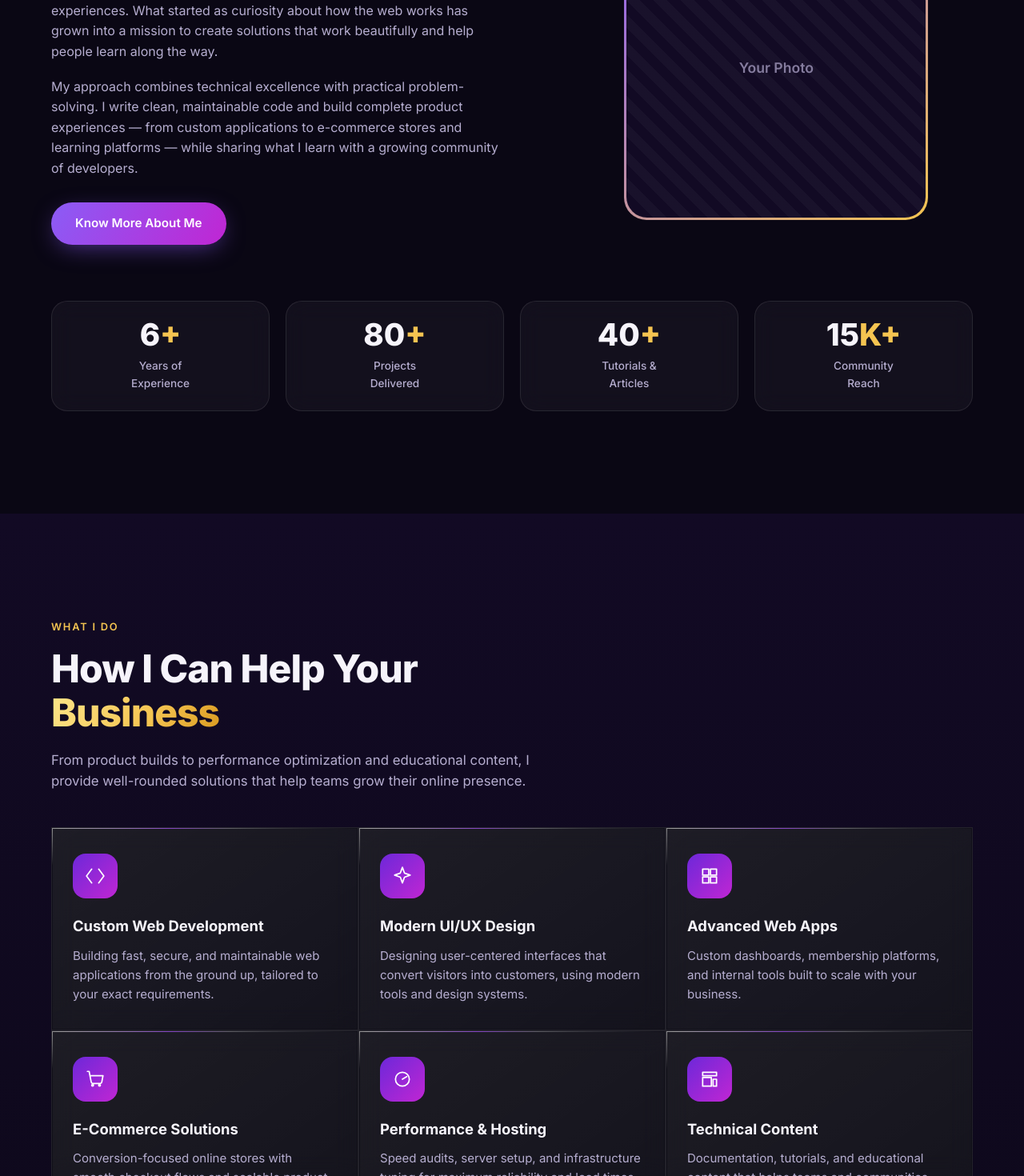
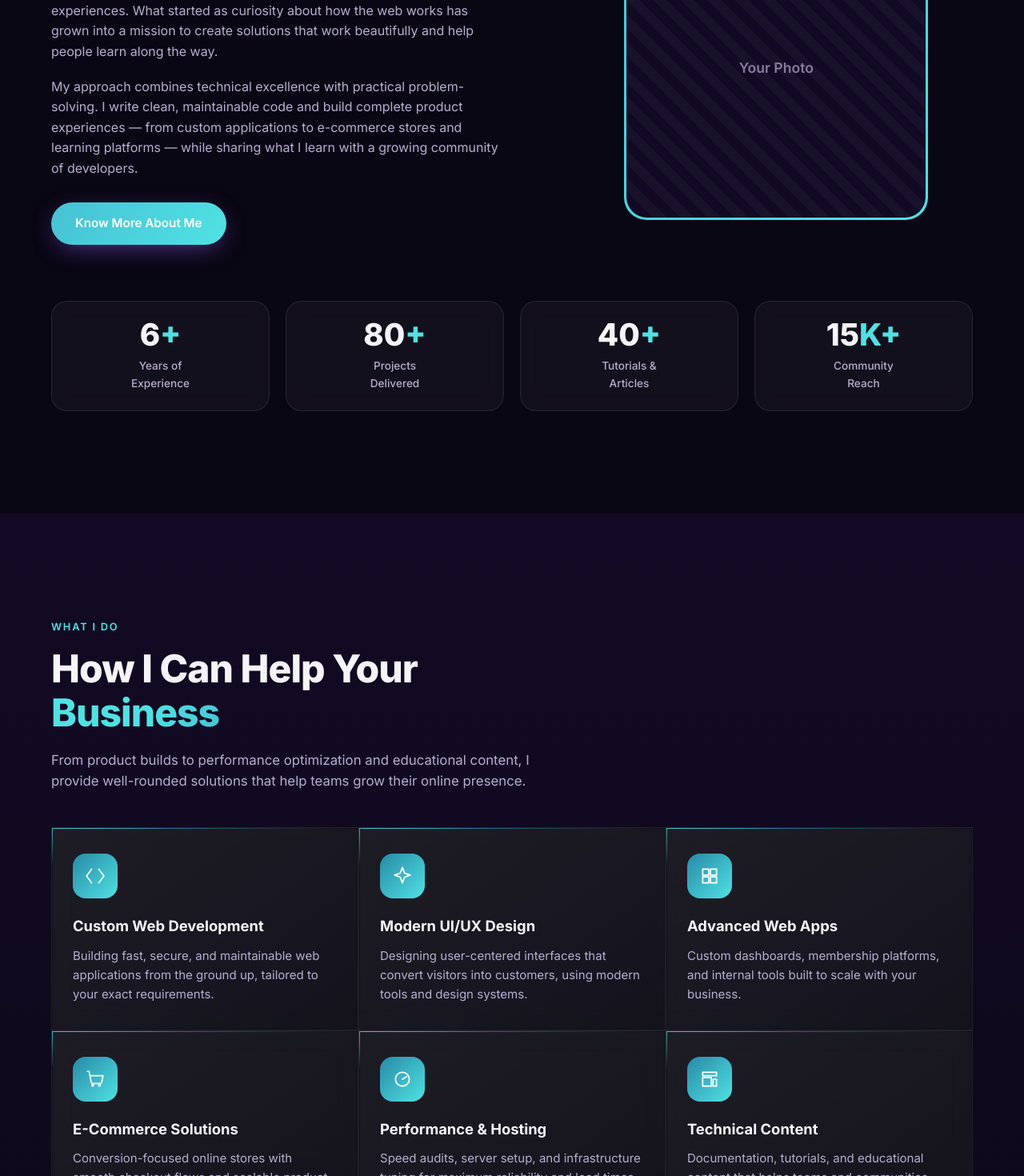
Before and after one commit to ZainulAbidin-dot/noman-portfolio, a React (Vite) app: page / in a window 1280 px wide. Shown: the part 1330-2800 px from the top of the page at 80% size. Built offline with nearby package versions, Linux system fonts and the light colour scheme.

Commit message:
Update color scheme to use cyan palette; modify hover effects and gradients across multiple components; add animated card example in test.html.

```diff
--- a/src/components/CircularProgress.css
+++ b/src/components/CircularProgress.css
@@ -23,7 +23,7 @@
 
 .circle-progress {
   fill: none;
-  stroke: var(--gold);
+  stroke: #50e1e3;
   stroke-linecap: round;
   transition: stroke-dashoffset 1.4s var(--ease-out);
 }
--- a/src/components/Footer.css
+++ b/src/components/Footer.css
@@ -78,7 +78,7 @@
 
 .footer-social-icon:hover {
   transform: translateY(-4px);
-  border-color: var(--gold-dim);
+  border-color: rgba(80, 225, 227, 0.35);
   color: var(--gold);
 }
 
--- a/src/components/Header.css
+++ b/src/components/Header.css
@@ -40,7 +40,7 @@
   width: 38px;
   height: 38px;
   border-radius: 12px;
-  background: linear-gradient(135deg, var(--purple-500), var(--neon-purple));
+  background: linear-gradient(135deg, var(--cyan-500), var(--neon-cyan));
   color: #fff;
   font-size: 0.85rem;
   box-shadow: 0 6px 20px -6px rgba(139, 92, 246, 0.7);
@@ -68,7 +68,7 @@
   bottom: -4px;
   width: 0;
   height: 2px;
-  background: linear-gradient(90deg, var(--purple-500), var(--gold));
+  background: linear-gradient(90deg, var(--cyan-500), var(--cyan-400));
   transition: width 0.3s var(--ease-out);
 }
 
--- a/src/components/RotatingRings.css
+++ b/src/components/RotatingRings.css
@@ -95,7 +95,7 @@
 
 .orbit-icon:hover {
   transform: scale(1.18);
-  border-color: var(--gold-dim);
+  border-color: rgba(80, 225, 227, 0.35);
   box-shadow: 0 0 22px rgba(245, 196, 81, 0.45);
 }
 
@@ -107,7 +107,7 @@
   border-radius: 50%;
   display: grid;
   place-items: center;
-  background: linear-gradient(135deg, var(--purple-700), var(--neon-purple));
+  background: linear-gradient(135deg, var(--cyan-700), var(--neon-cyan));
   box-shadow: 0 0 50px rgba(139, 92, 246, 0.55);
   font-weight: 700;
   font-size: 1.1rem;
--- a/src/components/StatsCard.css
+++ b/src/components/StatsCard.css
@@ -6,7 +6,7 @@
 
 .stat-counter:hover {
   transform: translateY(-6px);
-  border-color: var(--gold-dim);
+  border-color: rgba(80, 225, 227, 0.35);
   box-shadow: var(--shadow-gold);
 }
 
--- a/src/sections/About.css
+++ b/src/sections/About.css
@@ -31,7 +31,7 @@
   aspect-ratio: 1 / 1;
   border-radius: 28px;
   padding: 3px;
-  background: linear-gradient(140deg, var(--purple-500), var(--gold));
+  background: linear-gradient(140deg, var(--cyan-500), var(--cyan-400));
 }
 
 .about-image-placeholder {
--- a/src/sections/Contact.css
+++ b/src/sections/Contact.css
@@ -67,7 +67,7 @@
 .form-row input:focus,
 .form-row textarea:focus {
   outline: none;
-  border-color: var(--purple-500);
+  border-color: var(--cyan-500);
   box-shadow: 0 0 0 3px rgba(139, 92, 246, 0.25);
 }
 
--- a/src/sections/Hero.css
+++ b/src/sections/Hero.css
@@ -16,10 +16,10 @@
   z-index: 0;
 }
 
-.hero-glow-purple {
+.hero-glow-cyan {
   width: 480px;
   height: 480px;
-  background: rgba(139, 92, 246, 0.35);
+  background: rgba(80, 225, 227, 0.35);
   top: -120px;
   right: -100px;
 }
--- a/src/sections/Hero.jsx
+++ b/src/sections/Hero.jsx
@@ -9,7 +9,7 @@
 
   return (
     <section id="home" className="hero section">
-      <div className="hero-glow hero-glow-purple" />
+      <div className="hero-glow hero-glow-cyan" />
       <div className="hero-glow hero-glow-gold" />
 
       <div className="container hero-inner" style={{ display: 'flex', flexDirection: 'column', alignItems: 'center' }}>
--- a/src/sections/Portfolio.css
+++ b/src/sections/Portfolio.css
@@ -37,7 +37,7 @@
   height: 100%;
   display: grid;
   place-items: center;
-  background: linear-gradient(135deg, var(--purple-900), var(--bg-tertiary));
+  background: linear-gradient(135deg, var(--cyan-900), var(--bg-tertiary));
   color: var(--text-secondary);
   font-weight: 600;
   font-size: 0.95rem;
@@ -93,7 +93,7 @@
   padding: 5px 12px;
   border-radius: 999px;
   background: rgba(139, 92, 246, 0.14);
-  color: var(--purple-400);
+  color: var(--cyan-400);
   font-weight: 500;
 }
 
--- a/src/sections/Services.css
+++ b/src/sections/Services.css
@@ -57,9 +57,9 @@
   background: conic-gradient(
     from var(--angle),
     transparent 0deg,
-    rgba(180, 179, 179, 0.9) 12deg,
-    rgba(168, 85, 247, 0.82) 48deg,
-    rgba(255, 255, 255, 0.35) 82deg,
+    rgba(80, 225, 227, 0.9) 12deg,
+    rgba(40, 138, 167, 0.82) 48deg,
+    rgba(70, 194, 212, 0.35) 82deg,
     transparent 125deg,
     transparent 360deg
   );
@@ -101,7 +101,7 @@
 .service-card:hover {
   transform: translateY(-10px);
   box-shadow:
-    0 20px 50px rgba(168, 85, 247, 0.25),
+    0 20px 50px rgba(80, 225, 227, 0.25),
     0 0 40px rgba(255, 255, 255, 0.12);
 }
 
@@ -122,8 +122,8 @@
 
   background: linear-gradient(
     135deg,
-    var(--purple-700),
-    var(--neon-purple)
+    var(--cyan-700),
+    var(--neon-cyan)
   );
 
   color: #fff;
@@ -137,7 +137,7 @@
   transform: rotate(-8deg) scale(1.08);
 
   box-shadow:
-    0 0 24px rgba(168,85,247,.45);
+    0 0 24px rgba(80, 225, 227, 0.45);
 }
 
 .service-title {
@@ -172,7 +172,7 @@
 }
 
 .skill-category-card:hover {
-  border-color: rgba(139,92,246,.4);
+  border-color: rgba(80, 225, 227, 0.4);
   transform: translateY(-4px);
 }
 
--- a/src/styles/index.css
+++ b/src/styles/index.css
@@ -4,16 +4,16 @@
   --bg-secondary: #120a24;
   --bg-tertiary: #180f2e;
 
-  --purple-900: #2e1065;
-  --purple-700: #6d28d9;
-  --purple-500: #8b5cf6;
-  --purple-400: #a78bfa;
-  --neon-purple: #c026d3;
-  --neon-purple-soft: rgba(192, 38, 212, 0.35);
+  --cyan-900: #14407b;
+  --cyan-700: #288aa7;
+  --cyan-500: #46c2d4;
+  --cyan-400: #50e1e3;
+  --neon-cyan: #50e1e3;
+  --neon-cyan-soft: rgba(80, 225, 227, 0.35);
 
-  --gold: #f5c451;
-  --gold-soft: #fde68a;
-  --gold-dim: rgba(245, 196, 81, 0.35);
+  --gold: #50e1e3;
+  --gold-soft: #50e1e3;
+  --gold-dim: rgba(80, 225, 227, 0.35);
 
   --text-primary: #f6f4fb;
   --text-secondary: #b6aed0;
@@ -23,7 +23,7 @@
   --glass-bg-strong: rgba(255, 255, 255, 0.07);
   --glass-border: rgba(255, 255, 255, 0.09);
 
-  --shadow-purple: 0 0 40px rgba(139, 92, 246, 0.35);
+  --shadow-cyan: 0 0 40px rgba(80, 225, 227, 0.35);
   --shadow-gold: 0 0 40px rgba(245, 196, 81, 0.25);
 
   --font-main: "Inter", -apple-system, BlinkMacSystemFont, "Segoe UI", sans-serif;
@@ -89,7 +89,7 @@
 }
 
 .gold-text {
-  background: linear-gradient(120deg, var(--gold-soft), var(--gold) 60%, #d99a1f);
+  background: linear-gradient(120deg, #50e1e3, #50e1e3 60%, #46c2d4);
   -webkit-background-clip: text;
   background-clip: text;
   color: transparent;
@@ -133,7 +133,7 @@
 }
 
 .btn-primary {
-  background: linear-gradient(120deg, var(--purple-500), var(--neon-purple));
+  background: linear-gradient(120deg, var(--cyan-500), var(--neon-cyan));
   color: #fff;
   box-shadow: 0 8px 30px -8px rgba(139, 92, 246, 0.6);
 }
@@ -152,7 +152,7 @@
 
 .btn-outline:hover {
   transform: translateY(-3px);
-  border-color: var(--gold-dim);
+  border-color: rgba(80, 225, 227, 0.35);
   box-shadow: var(--shadow-gold);
 }
 
```
